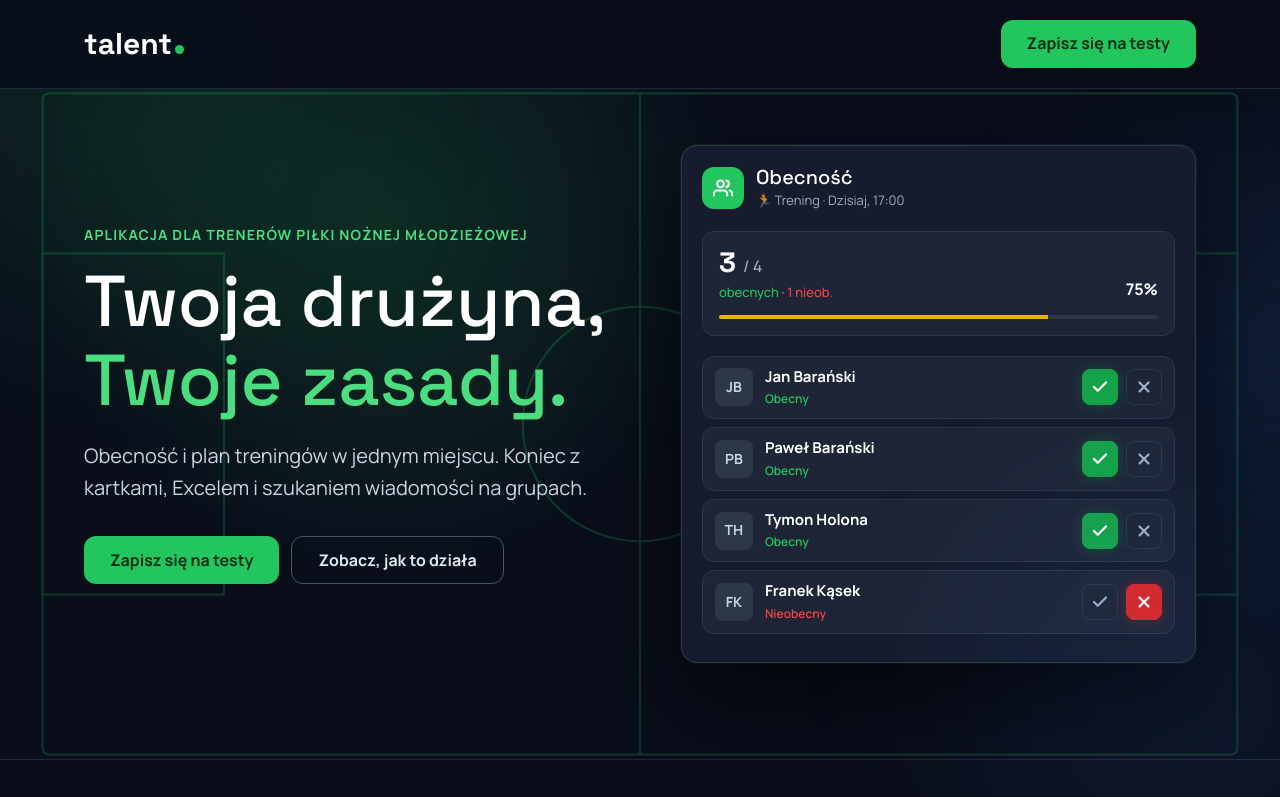
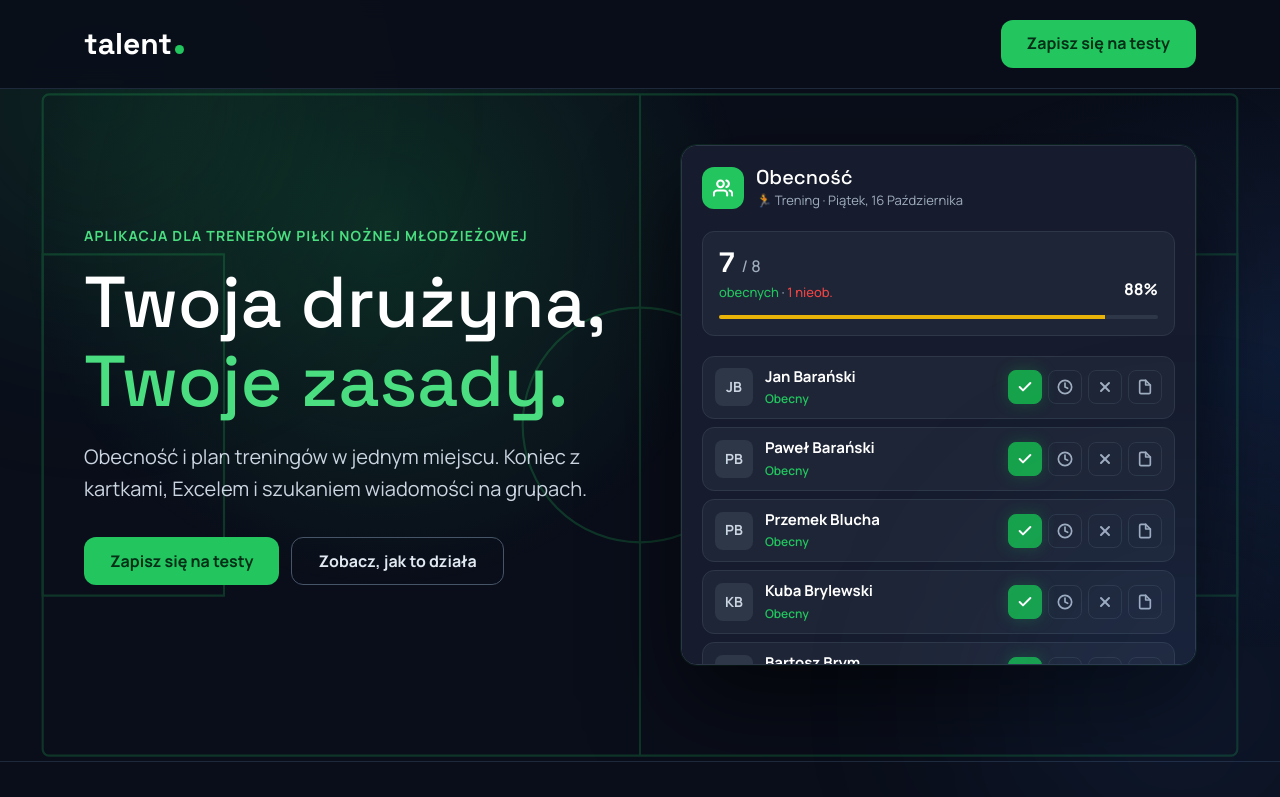
Before and after one commit to alexkey185/Aplikacja-trenera-pi-karskiego, a Next.js app: page / in a window 1280 px wide. Shown: the top 797 px of the page. Built offline with nearby package versions, Linux system fonts and the light colour scheme; no server answers.

Commit message:
Przywrócenie 4 opcji obecności: obecny, spóźniony, nieobecny, zwolniony

```diff
--- a/app/page.tsx
+++ b/app/page.tsx
@@ -11,19 +11,24 @@ const supabaseUrl = process.env.NEXT_PUBLIC_SUPABASE_URL || "";
 const supabaseKey = process.env.NEXT_PUBLIC_SUPABASE_PUBLISHABLE_KEY || "";
 const supabase = createClient(supabaseUrl, supabaseKey);
 
+type AttendanceStatus = "present" | "late" | "absent" | "excused" | null;
+
 interface Player {
   id: number;
   initials: string;
   name: string;
-  status: "present" | "absent" | null;
+  status: AttendanceStatus;
 }
 
-// Zaktualizowana lista zawodników na podstawie Twojego projektu (image_f3bf26.jpg)
 const initialPlayers: Player[] = [
   { id: 1, initials: "JB", name: "Jan Barański", status: "present" },
   { id: 2, initials: "PB", name: "Paweł Barański", status: "present" },
-  { id: 3, initials: "TH", name: "Tymon Holona", status: "present" },
-  { id: 4, initials: "FK", name: "Franek Kąsek", status: "absent" },
+  { id: 3, initials: "PB", name: "Przemek Blucha", status: "present" },
+  { id: 4, initials: "KB", name: "Kuba Brylewski", status: "present" },
+  { id: 5, initials: "BB", name: "Bartosz Brym", status: "present" },
+  { id: 6, initials: "TH", name: "Tymon Holona", status: "present" },
+  { id: 7, initials: "FK", name: "Franek Kąsek", status: "absent" },
+  { id: 8, initials: "ML", name: "Mikołaj Lukoszek", status: "present" },
 ];
 
 export default function LandingPage() {
@@ -32,13 +37,13 @@ export default function LandingPage() {
   const [submitStatus, setSubmitStatus] = useState<"idle" | "loading" | "success" | "error">("idle");
   const hwRef = useRef<HTMLDivElement>(null);
 
-  const updateStatus = (playerId: number, status: "present" | "absent") => {
+  const updateStatus = (playerId: number, status: AttendanceStatus) => {
     setPlayers((prev) =>
       prev.map((player) => (player.id === playerId ? { ...player, status } : player))
     );
   };
 
-  const presentCount = useMemo(() => players.filter((p) => p.status === "present").length, [players]);
+  const presentCount = useMemo(() => players.filter((p) => p.status === "present" || p.status === "late").length, [players]);
   const absentCount = useMemo(() => players.filter((p) => p.status === "absent").length, [players]);
   const percentage = Math.round((presentCount / players.length) * 100) || 0;
 
@@ -69,6 +74,16 @@ export default function LandingPage() {
     } else {
       setSubmitStatus("success");
       setEmail("");
+    }
+  };
+
+  const getStatusText = (status: AttendanceStatus) => {
+    switch (status) {
+      case "present": return <span style={{ color: "#22c55e" }}>Obecny</span>;
+      case "late": return <span style={{ color: "#eab308" }}>Spóźniony</span>;
+      case "absent": return <span style={{ color: "#ef4444" }}>Nieobecny</span>;
+      case "excused": return <span style={{ color: "#f97316" }}>Zwolniony</span>;
+      default: return <span style={{ color: "#94a3b8" }}>Brak statusu</span>;
     }
   };
 
@@ -138,8 +153,9 @@ export default function LandingPage() {
         .fd { opacity: 0; animation: rise .9s ease forwards; animation-delay: 2.1s; }
         .demo-wrap { perspective: 1200px; opacity: 0; animation: rise 1s cubic-bezier(.2, .8, .2, 1) 2.2s forwards; }
 
-        /* NOWY DESIGN DEMO NA BAZIE ZDJĘCIA */
-        .demo { background: #161c2d; border: 1px solid #2d3748; border-radius: 16px; padding: 20px; box-shadow: 0 40px 90px rgba(0,0,0,.6), 0 0 0 1px rgba(34,197,94,.12); }
+        .demo { background: #161c2d; border: 1px solid #2d3748; border-radius: 16px; padding: 20px; box-shadow: 0 40px 90px rgba(0,0,0,.6), 0 0 0 1px rgba(34,197,94,.12); max-height: 520px; overflow-y: auto; }
+        .demo::-webkit-scrollbar { width: 6px; }
+        .demo::-webkit-scrollbar-thumb { background: #2d3748; border-radius: 10px; }
         .demo-header { display: flex; align-items: center; gap: 12px; margin-bottom: 20px; }
         .demo-icon { width: 42px; height: 42px; border-radius: 12px; background: #22c55e; display: flex; align-items: center; justify-content: center; }
         .demo-title h3 { font-size: 20px; margin-bottom: 2px; }
@@ -157,11 +173,14 @@ export default function LandingPage() {
         .demo-nm { flex: 1; line-height: 1.3; }
         .demo-nm b { display: block; color: #fff; font-size: 15px; }
         .demo-nm span { font-size: 12px; font-weight: 600; }
-        .demo-actions { display: flex; gap: 8px; }
-        .demo-btn { width: 36px; height: 36px; border-radius: 8px; border: 1px solid #2d3748; background: transparent; display: flex; align-items: center; justify-content: center; cursor: pointer; transition: all 0.2s; color: #a0aec0; }
+        .demo-actions { display: flex; gap: 6px; }
+        .demo-btn { width: 34px; height: 34px; border-radius: 8px; border: 1px solid #2d3748; background: transparent; display: flex; align-items: center; justify-content: center; cursor: pointer; transition: all 0.2s; color: #a0aec0; padding: 0; }
         .demo-btn:hover { background: #2d3748; color: #fff; }
+
         .demo-btn.active-present { background: #16a34a; border-color: #16a34a; color: #fff; box-shadow: 0 0 15px rgba(22, 163, 74, 0.3); }
+        .demo-btn.active-late { background: #ca8a04; border-color: #ca8a04; color: #fff; box-shadow: 0 0 15px rgba(202, 138, 4, 0.3); }
         .demo-btn.active-absent { background: #dc2626; border-color: #dc2626; color: #fff; box-shadow: 0 0 15px rgba(220, 38, 38, 0.3); }
+        .demo-btn.active-excused { background: #ea580c; border-color: #ea580c; color: #fff; box-shadow: 0 0 15px rgba(234, 88, 12, 0.3); }
 
         .form-group { display: flex; gap: 12px; width: 100%; max-width: 400px; margin: 0 auto 16px; }
         .input { flex: 1; min-height: 48px; border-radius: 12px; border: 1px solid #334155; background: #1e293b; color: #fff; padding: 0 16px; font-size: 16px; outline: none; transition: border-color 0.2s; }
@@ -222,7 +241,6 @@ export default function LandingPage() {
                 </div>
               </div>
               <div className="demo-wrap" id="dw">
-                {/* NOWY MODUŁ DEMO ODWZOROWUJĄCY PROJEKT */}
                 <div className="demo">
                   <div className="demo-header">
                     <div className="demo-icon">
@@ -230,7 +248,7 @@ export default function LandingPage() {
                     </div>
                     <div className="demo-title">
                       <h3>Obecność</h3>
-                      <p>🏃 Trening · Dzisiaj, 17:00</p>
+                      <p>🏃 Trening · Piątek, 16 Października</p>
                     </div>
                   </div>
 
@@ -255,29 +273,47 @@ export default function LandingPage() {
                         <div className="demo-av">{p.initials}</div>
                         <div className="demo-nm">
                           <b>{p.name}</b>
-                          {p.status === "present" && <span style={{ color: "#22c55e" }}>Obecny</span>}
-                          {p.status === "absent" && <span style={{ color: "#ef4444" }}>Nieobecny</span>}
-                          {p.status === null && <span style={{ color: "#94a3b8" }}>Brak statusu</span>}
+                          {getStatusText(p.status)}
                         </div>
                         <div className="demo-actions">
-                          {/* Przycisk Obecny [V] */}
+                          {/* Obecny */}
                           <button
                             type="button"
                             className={`demo-btn ${p.status === "present" ? "active-present" : ""}`}
                             onClick={() => updateStatus(p.id, "present")}
                             title="Obecny"
                           >
-                            <svg width="18" height="18" viewBox="0 0 24 24" fill="none" stroke="currentColor" strokeWidth="3" strokeLinecap="round" strokeLinejoin="round"><polyline points="20 6 9 17 4 12"></polyline></svg>
+                            <svg width="16" height="16" viewBox="0 0 24 24" fill="none" stroke="currentColor" strokeWidth="3" strokeLinecap="round" strokeLinejoin="round"><polyline points="20 6 9 17 4 12"></polyline></svg>
                           </button>
 
-                          {/* Przycisk Nieobecny [X] */}
+                          {/* Spóźniony */}
+                          <button
+                            type="button"
+                            className={`demo-btn ${p.status === "late" ? "active-late" : ""}`}
+                            onClick={() => updateStatus(p.id, "late")}
+                            title="Spóźniony"
+                          >
+                            <svg width="16" height="16" viewBox="0 0 24 24" fill="none" stroke="currentColor" strokeWidth="2.5" strokeLinecap="round" strokeLinejoin="round"><circle cx="12" cy="12" r="10"></circle><polyline points="12 6 12 12 16 14"></polyline></svg>
+                          </button>
+
+                          {/* Nieobecny */}
                           <button
                             type="button"
                             className={`demo-btn ${p.status === "absent" ? "active-absent" : ""}`}
                             onClick={() => updateStatus(p.id, "absent")}
                             title="Nieobecny"
                           >
-                            <svg width="18" height="18" viewBox="0 0 24 24" fill="none" stroke="currentColor" strokeWidth="3" strokeLinecap="round" strokeLinejoin="round"><line x1="18" y1="6" x2="6" y2="18"></line><line x1="6" y1="6" x2="18" y2="18"></line></svg>
+                            <svg width="16" height="16" viewBox="0 0 24 24" fill="none" stroke="currentColor" strokeWidth="3" strokeLinecap="round" strokeLinejoin="round"><line x1="18" y1="6" x2="6" y2="18"></line><line x1="6" y1="6" x2="18" y2="18"></line></svg>
+                          </button>
+
+                          {/* Zwolniony / Usprawiedliwiony */}
+                          <button
+                            type="button"
+                            className={`demo-btn ${p.status === "excused" ? "active-excused" : ""}`}
+                            onClick={() => updateStatus(p.id, "excused")}
+                            title="Zwolniony"
+                          >
+                            <svg width="16" height="16" viewBox="0 0 24 24" fill="none" stroke="currentColor" strokeWidth="2.5" strokeLinecap="round" strokeLinejoin="round"><path d="M13 2H6a2 2 0 0 0-2 2v16a2 2 0 0 0 2 2h12a2 2 0 0 0 2-2V9z"></path><polyline points="13 2 13 9 20 9"></polyline></svg>
                           </button>
                         </div>
                       </div>
```
